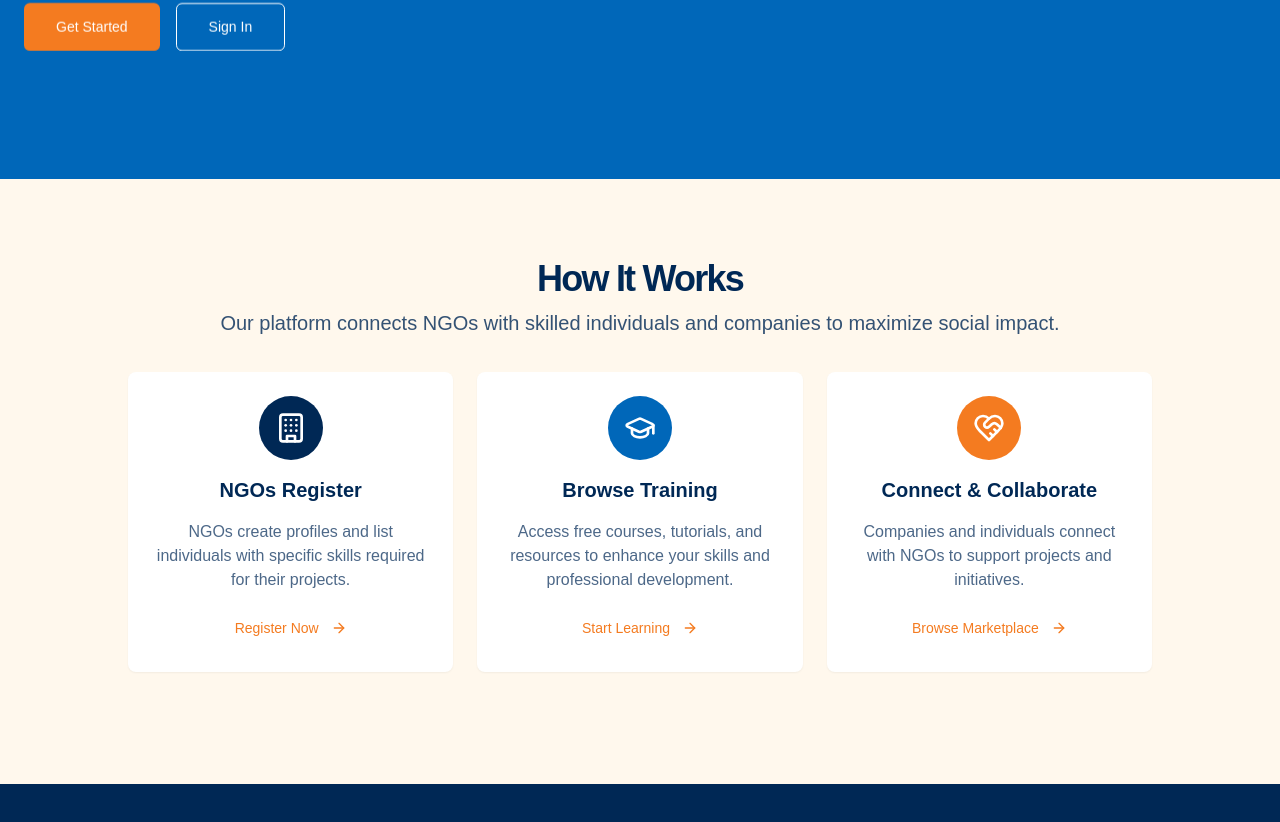
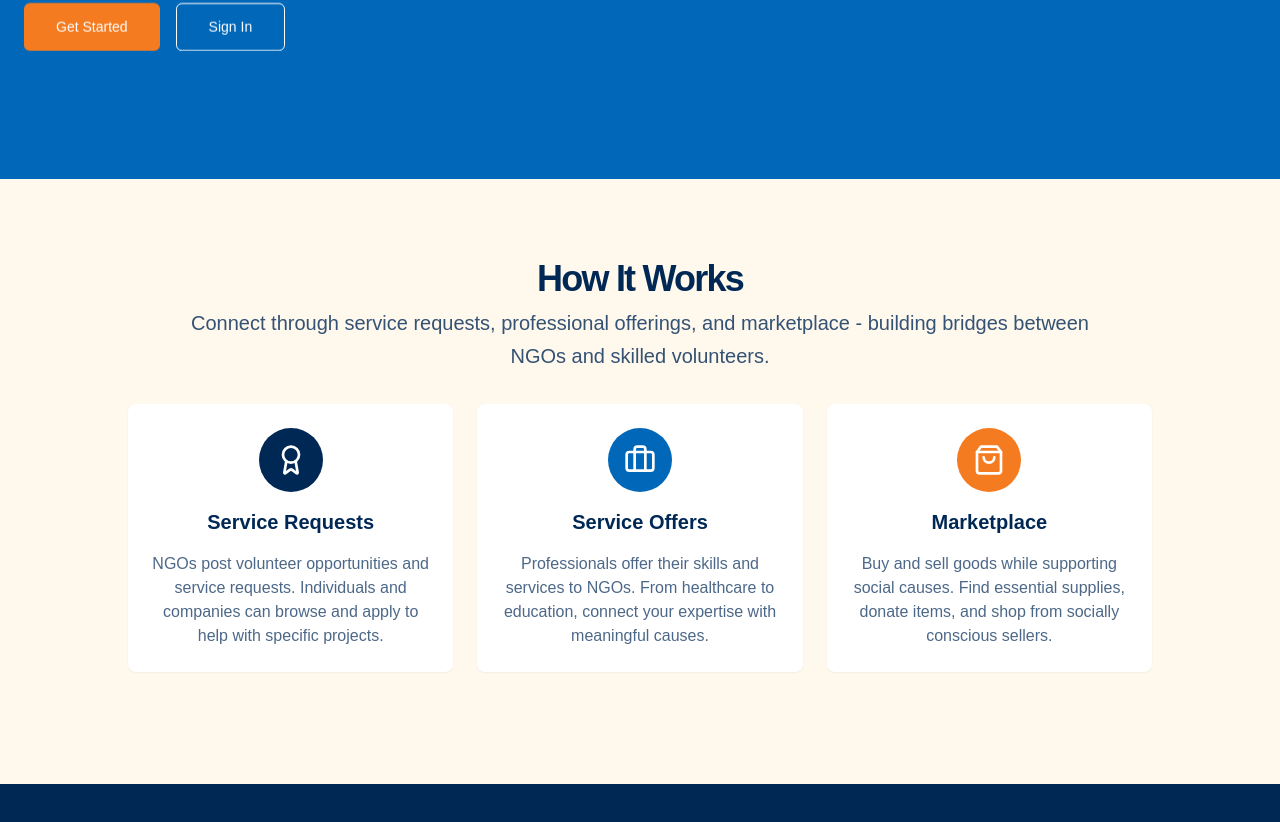
Before and after one commit to navadrishti/navadrishti, a Next.js app: page / in a window 1280 px wide. Shown: the part 430-1252 px from the top of the page. Built offline with nearby package versions, Linux system fonts and the light colour scheme.

Commit message:
minor changes in how it works section

```diff
--- a/app/page.tsx
+++ b/app/page.tsx
@@ -5,7 +5,7 @@ import Image from "next/image"
 import { Button } from "@/components/ui/button"
 import { Card, CardContent, CardDescription, CardFooter, CardHeader, CardTitle } from "@/components/ui/card"
 import { Header } from "@/components/header"
-import { Building, HeartHandshake, GraduationCap, ShoppingBag, UserCheck, Users, ArrowRight, Briefcase, User, Compass, Globe, Map } from "lucide-react"
+import { Building, HeartHandshake, GraduationCap, ShoppingBag, UserCheck, Users, ArrowRight, Briefcase, User, Compass, Globe, Map, Award } from "lucide-react"
 import { useState } from "react"
 import { Dialog, DialogContent, DialogDescription, DialogHeader, DialogTitle, DialogTrigger } from "@/components/ui/dialog"
 import { useAuth } from "@/lib/auth-context"
@@ -133,55 +133,37 @@ export default function Home() {
               <div className="space-y-2">
                 <h2 className="text-3xl font-bold tracking-tighter text-udaan-navy md:text-4xl">How It Works</h2>
                 <p className="max-w-[900px] text-udaan-navy/80 md:text-xl/relaxed">
-                  Our platform connects NGOs with skilled individuals and companies to maximize social impact.
+                  Connect through service requests, professional offerings, and marketplace - building bridges between NGOs and skilled volunteers.
                 </p>
               </div>
             </div>
             <div className="mx-auto grid max-w-5xl grid-cols-1 gap-6 py-8 md:grid-cols-3">
               <div className="flex flex-col items-center space-y-4 text-center bg-white p-6 rounded-lg shadow-sm hover-scale">
                 <div className="flex h-16 w-16 items-center justify-center rounded-full bg-udaan-navy">
-                  <Building className="h-8 w-8 text-udaan-white" />
+                  <Award className="h-8 w-8 text-udaan-white" />
                 </div>
-                <h3 className="text-xl font-bold text-udaan-navy">NGOs Register</h3>
+                <h3 className="text-xl font-bold text-udaan-navy">Service Requests</h3>
                 <p className="text-udaan-navy/70">
-                  NGOs create profiles and list individuals with specific skills required for their projects.
+                  NGOs post volunteer opportunities and service requests. Individuals and companies can browse and apply to help with specific projects.
                 </p>
-                <Link href="/ngos/register" passHref>
-                  <Button variant="link" className="font-medium text-udaan-orange">
-                    Register Now
-                    <ArrowRight className="ml-1 h-4 w-4" />
-                  </Button>
-                </Link>
               </div>
               <div className="flex flex-col items-center space-y-4 text-center bg-white p-6 rounded-lg shadow-sm hover-scale">
                 <div className="flex h-16 w-16 items-center justify-center rounded-full bg-udaan-blue">
-                  <GraduationCap className="h-8 w-8 text-udaan-white" />
+                  <Briefcase className="h-8 w-8 text-udaan-white" />
                 </div>
-                <h3 className="text-xl font-bold text-udaan-navy">Browse Training</h3>
+                <h3 className="text-xl font-bold text-udaan-navy">Service Offers</h3>
                 <p className="text-udaan-navy/70">
-                  Access free courses, tutorials, and resources to enhance your skills and professional development.
+                  Professionals offer their skills and services to NGOs. From healthcare to education, connect your expertise with meaningful causes.
                 </p>
-                <Link href="/training" passHref>
-                  <Button variant="link" className="font-medium text-udaan-orange">
-                    Start Learning
-                    <ArrowRight className="ml-1 h-4 w-4" />
-                  </Button>
-                </Link>
               </div>
               <div className="flex flex-col items-center space-y-4 text-center bg-white p-6 rounded-lg shadow-sm hover-scale">
                 <div className="flex h-16 w-16 items-center justify-center rounded-full bg-udaan-orange">
-                  <HeartHandshake className="h-8 w-8 text-udaan-white" />
+                  <ShoppingBag className="h-8 w-8 text-udaan-white" />
                 </div>
-                <h3 className="text-xl font-bold text-udaan-navy">Connect & Collaborate</h3>
+                <h3 className="text-xl font-bold text-udaan-navy">Marketplace</h3>
                 <p className="text-udaan-navy/70">
-                  Companies and individuals connect with NGOs to support projects and initiatives.
+                  Buy and sell goods while supporting social causes. Find essential supplies, donate items, and shop from socially conscious sellers.
                 </p>
-                <Link href="/marketplace" passHref>
-                  <Button variant="link" className="font-medium text-udaan-orange">
-                    Browse Marketplace
-                    <ArrowRight className="ml-1 h-4 w-4" />
-                  </Button>
-                </Link>
               </div>
             </div>
           </div>
```
